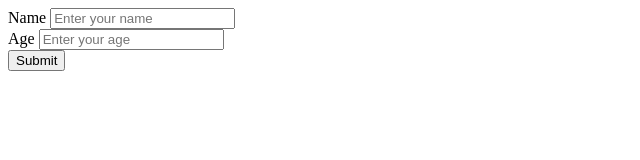
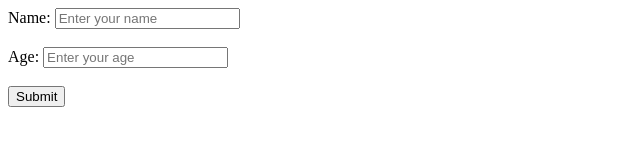
Before and after one commit to acciojob/promises-and-chains-DiveshRampal, a website: page main.html in a window 1280 px wide. Shown: the whole page, without its empty margins (0-640 px from the left). Drawn offline with Linux system fonts and the light colour scheme.

Commit message:
created a submission

```diff
--- a/main.html
+++ b/main.html
@@ -1,19 +1,22 @@
 <!DOCTYPE html>
+<html lang="en">
+<head>
+  <meta charset="UTF-8">
+  <meta name="viewport" content="width=device-width, initial-scale=1.0">
+  <title>Voting Eligibility</title>
+</head>
+<body>
 
-<html>
-  <head>
-    <link rel="stylesheet" href="styles.css" />
-  </head>
-<title>Voting Eligibility</title>
-  <body>
-    <!-- write the body here -->
-<form id = "voting-form">
-	<label for="name" >Name</label>
-	<input id="name" type="text" placeholder="Enter your name"><br>
-	<label for="age">Age</label>
-		<input id="age" type="number" placeholder="Enter your age"><br>
-	<button type="button" id="btn">Submit</button>
-</form>
-    <script type="text/javascript" src="./script.js"></script>
-  </body>
+  <form id="voting-form">
+    <label for="name">Name:</label>
+    <input type="text" id="name" placeholder="Enter your name">
+    <br><br>
+    <label for="age">Age:</label>
+    <input type="number" id="age" placeholder="Enter your age">
+    <br><br>
+    <button type="submit" id="btn">Submit</button>
+  </form>
+
+  <script src="script.js"></script>
+</body>
 </html>
```
